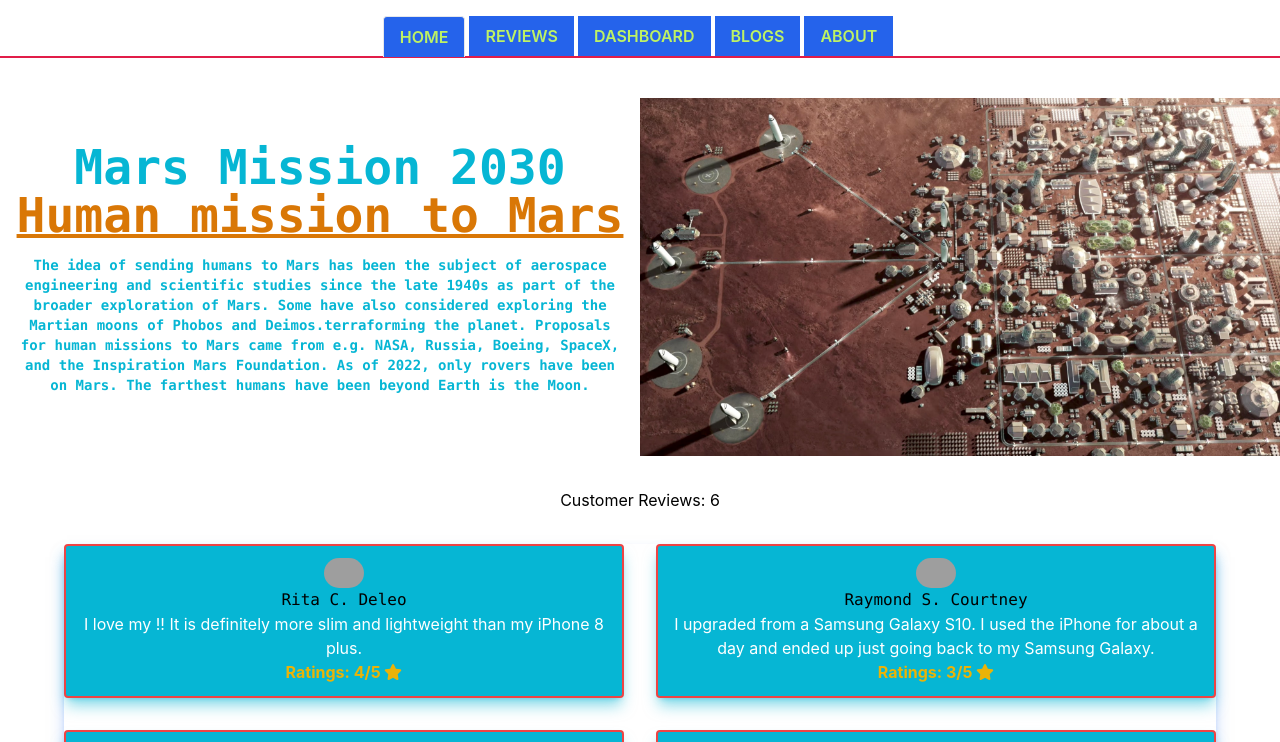
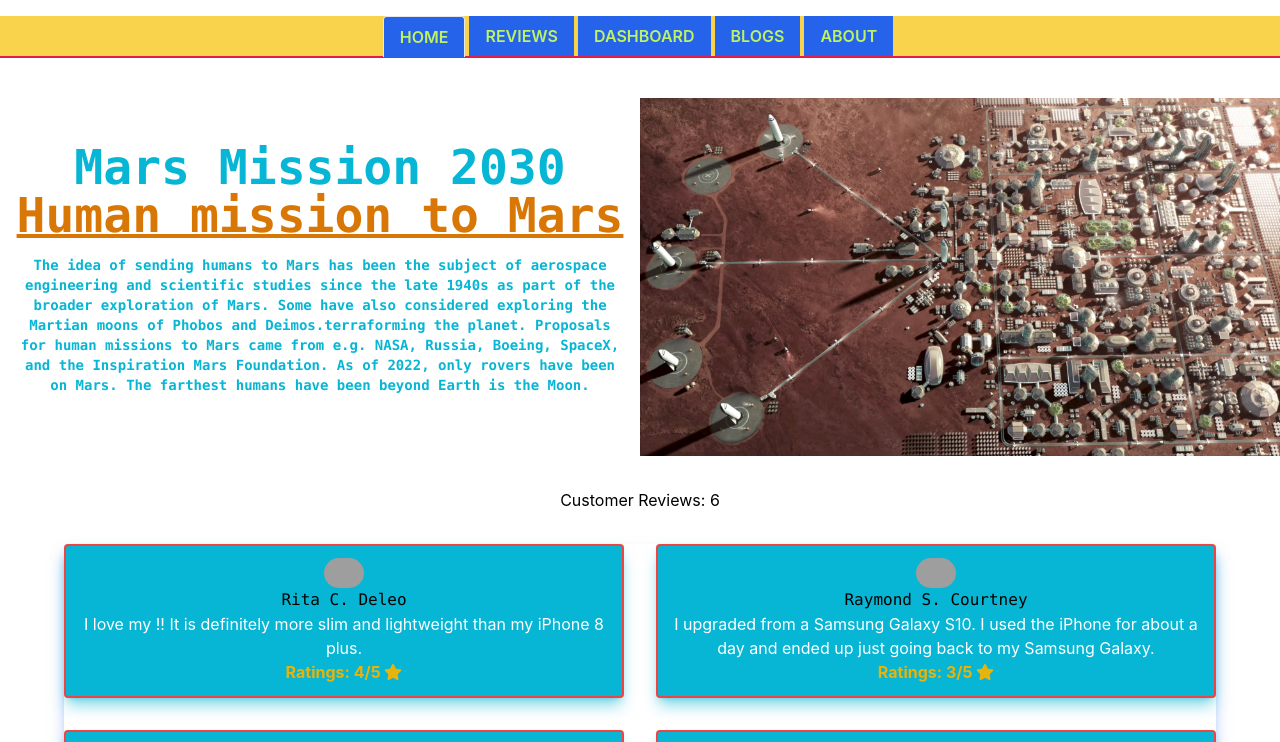
Before and after one commit to habulCoderJohnny/-product-analysis-website, a React (Create React App) app: page / in a window 1280 px wide. Shown: the top 742 px of the page. Built offline with nearby package versions, Linux system fonts and the light colour scheme; grey boxes are pictures that could not be loaded.

Commit message:
change title,favicon,readme file update

```diff
--- a/src/components/Header/Header.js
+++ b/src/components/Header/Header.js
@@ -3,7 +3,7 @@ import { Link } from 'react-router-dom';
 
 const Header = () => {
     return (
-        <ul className='flex justify-center mt-4 border-b-2 border-rose-600 sticky top-0 '>
+        <ul style={{backgroundColor:'rgb(250 211 77)'}} className='flex justify-center mt-4 border-b-2 border-rose-600 sticky top-0 '>
 
             <li className='-mb-px mr-1'><Link to="/" className='bg-blue-600 inline-block text-lime-300  border-l border-t border-r rounded-t py-2 px-4 hover:text-white font-semibold'>HOME</Link></li>
 
```
Also changed, not shown: 1 other file (tests, documents, lock files or other folders).
